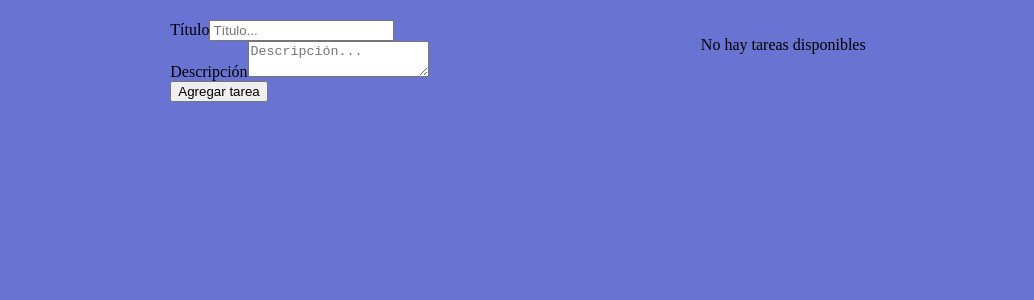
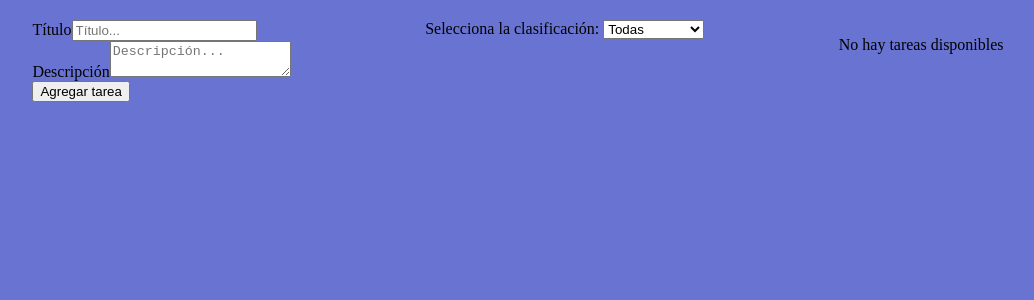
Before and after one commit to juanjluarca/web-programming, a React (Vite) app: page / in a window 1280 px wide. Shown: the top 300 px of the page, without its empty margins (122-1156 px from the left). Built offline with nearby package versions, Linux system fonts and the light colour scheme.

Commit message:
feat: implementing the selector component

```diff
--- a/src/App.jsx
+++ b/src/App.jsx
@@ -1,6 +1,7 @@
 import { useState, useEffect } from "react";
 import TaskForm from "./components/to-do-form";
 import ToDoList from "./components/to-do-list";
+import StatusSelector from "./components/selector";
 
 
 function App() {
@@ -32,6 +33,7 @@ function App() {
     return (
         <>
             <TaskForm onAddTask={handleAddTask} />
+            <StatusSelector />
             <div className="tasks-container">
                 <ToDoList
                     tasks={tasks}
--- /dev/null
+++ b/src/components/selector.jsx
@@ -0,0 +1,23 @@
+import React from "react";
+import '../index.css'
+
+
+function StatusSelector({ status, onChange }) {
+    return (
+        <div className="status-selector-container">
+            <label htmlFor="status-select">Selecciona la clasificación: </label>
+            <select
+                id="status-select"
+                value={status}
+                onChange={(e) => onChange(Number(e.target.value))}
+            >
+                <option value={1}>Todas</option>
+                <option value={2}>Completadas</ option>
+                <option value={3}>Pendientes</ option>
+
+            </select>
+        </div>
+    );
+}
+
+export default StatusSelector;
```
